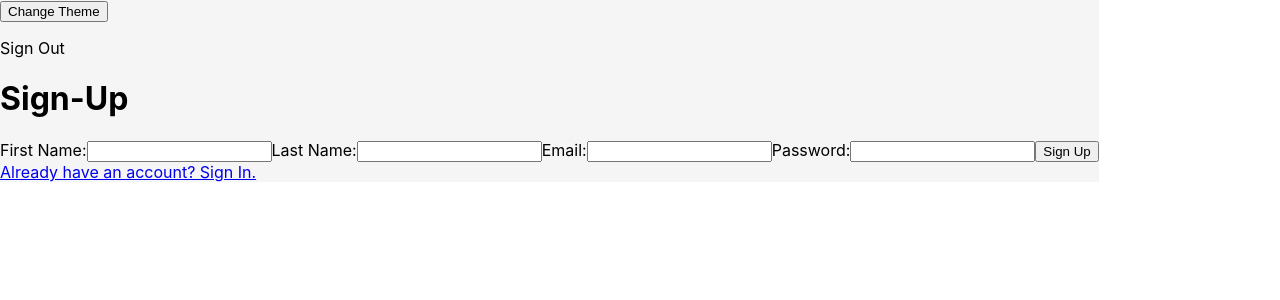
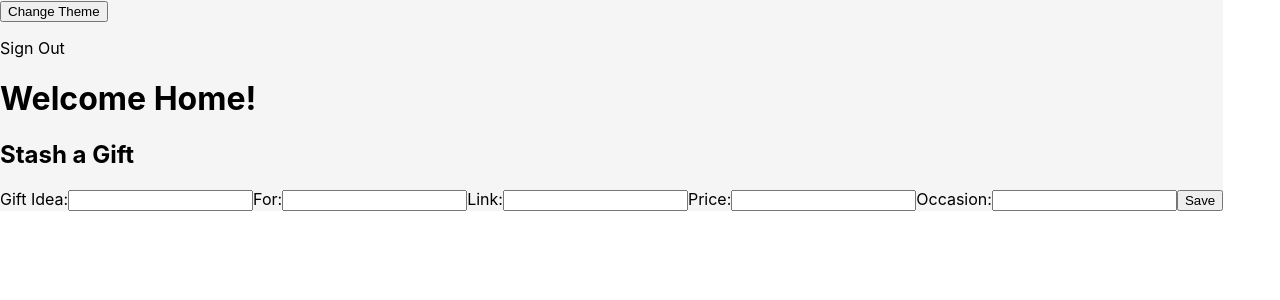
Before and after one commit to Allison-Ause/giftplanner-prelim, a React (Create React App) app: page / in a window 1280 px wide. Before the commit this address led to /auth/sign-up. Shown: the top 300 px of the page. Built offline with nearby package versions, Linux system fonts and the light colour scheme.

Commit message:
built out new gift form

```diff
--- a/src/App.js
+++ b/src/App.js
@@ -1,7 +1,8 @@
 import './App.css';
 import { Switch, Route, Redirect } from 'react-router-dom';
 import AuthPage from './components/AuthPage.js';
-import Gifts from './components/Gifts';
+import Gifts from './components/Gifts.js';
+import HomePage from './components/HomePage.js';
 import { useContext } from 'react';
 import { ThemeContext } from './context/themeContext';
 
@@ -13,8 +14,9 @@ function App() {
       <Switch>
         <Route path="/auth/:type" component={AuthPage} />
         <Route path="/gifts" component={Gifts} />
+        <Route path="/" component={HomePage} />
         <Route path="*">
-          <Redirect to="/auth/sign-up" />
+          <Redirect to="/auth/sign-in" />
         </Route>
       </Switch>
     </div>
--- /dev/null
+++ b/src/components/GiftForm.js
@@ -0,0 +1,46 @@
+import Header from './Header';
+
+export default function GiftForm() {
+  const handleAddGift = (e) => {
+    e.preventDefault();
+    const formData = new FormData(e.target);
+    const newGift = {
+      idea: formData.get('idea'),
+      for: formData.get('for'),
+      link: formData.get('link'),
+      price: formData.get('price'),
+      occasion: formData.get('occasion'),
+    };
+    console.log('newGift', newGift);
+    //create new form data
+    // pass to services for adding to Mongo
+  };
+
+  return (
+    <>
+      <form onSubmit={handleAddGift}>
+        <label>
+          Gift Idea:
+          <input type="text" name="idea" />
+        </label>
+        <label>
+          For:
+          <input type="text" name="for" />
+        </label>
+        <label>
+          Link:
+          <input type="text" name="link" />
+        </label>
+        <label>
+          Price:
+          <input type="text" name="price" />
+        </label>
+        <label>
+          Occasion:
+          <input type="text" name="occasion" />
+        </label>
+        <button type="submit">Save</button>
+      </form>
+    </>
+  );
+}
--- /dev/null
+++ b/src/components/HomePage.js
@@ -0,0 +1,20 @@
+import Header from './Header';
+import GiftForm from './GiftForm';
+import { ThemeContext } from '../context/themeContext';
+import { useContext } from 'react';
+import Snow from './Snow/Snow';
+
+export default function Home() {
+  const { theme } = useContext(ThemeContext);
+  return (
+    <>
+      <Header />
+      {theme === 'festive' && <Snow />}
+      <h1>Welcome Home!</h1>
+      <div>
+        <h2>Stash a Gift</h2>
+        <GiftForm />
+      </div>
+    </>
+  );
+}
```
